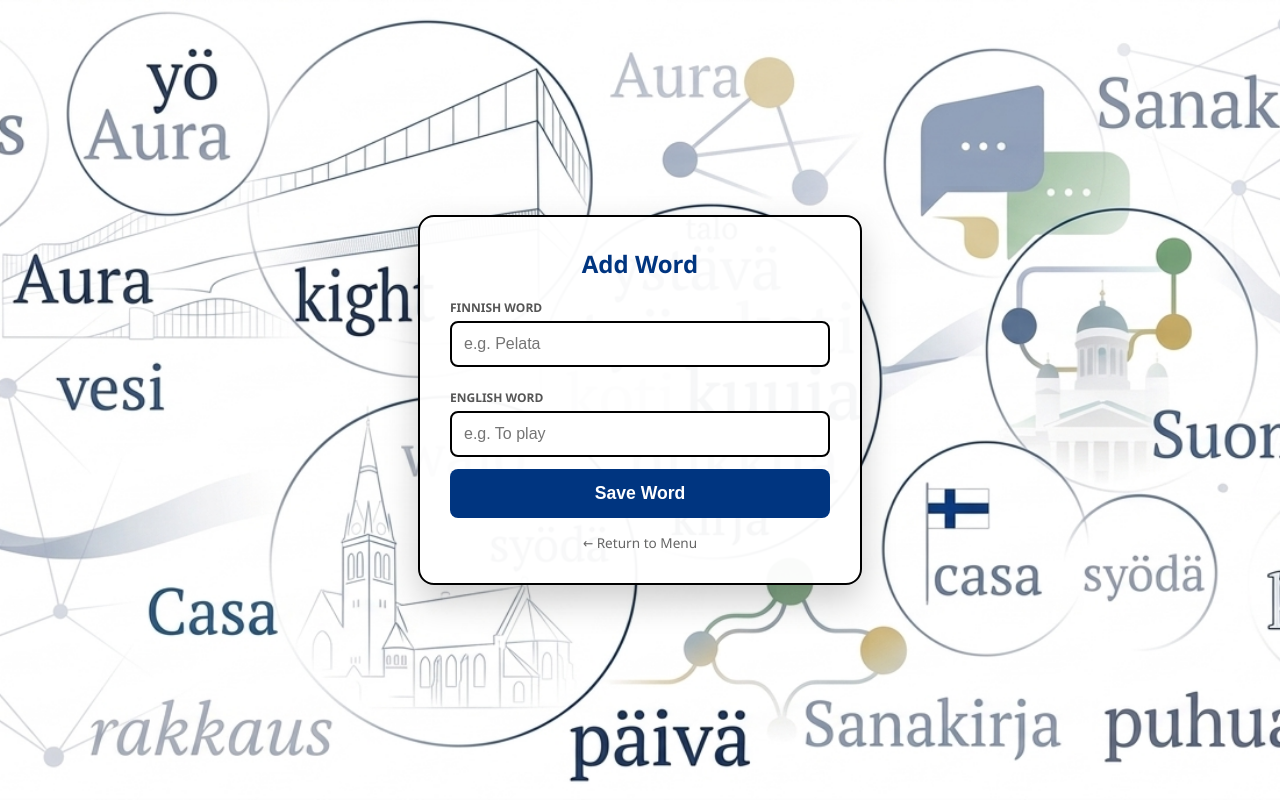
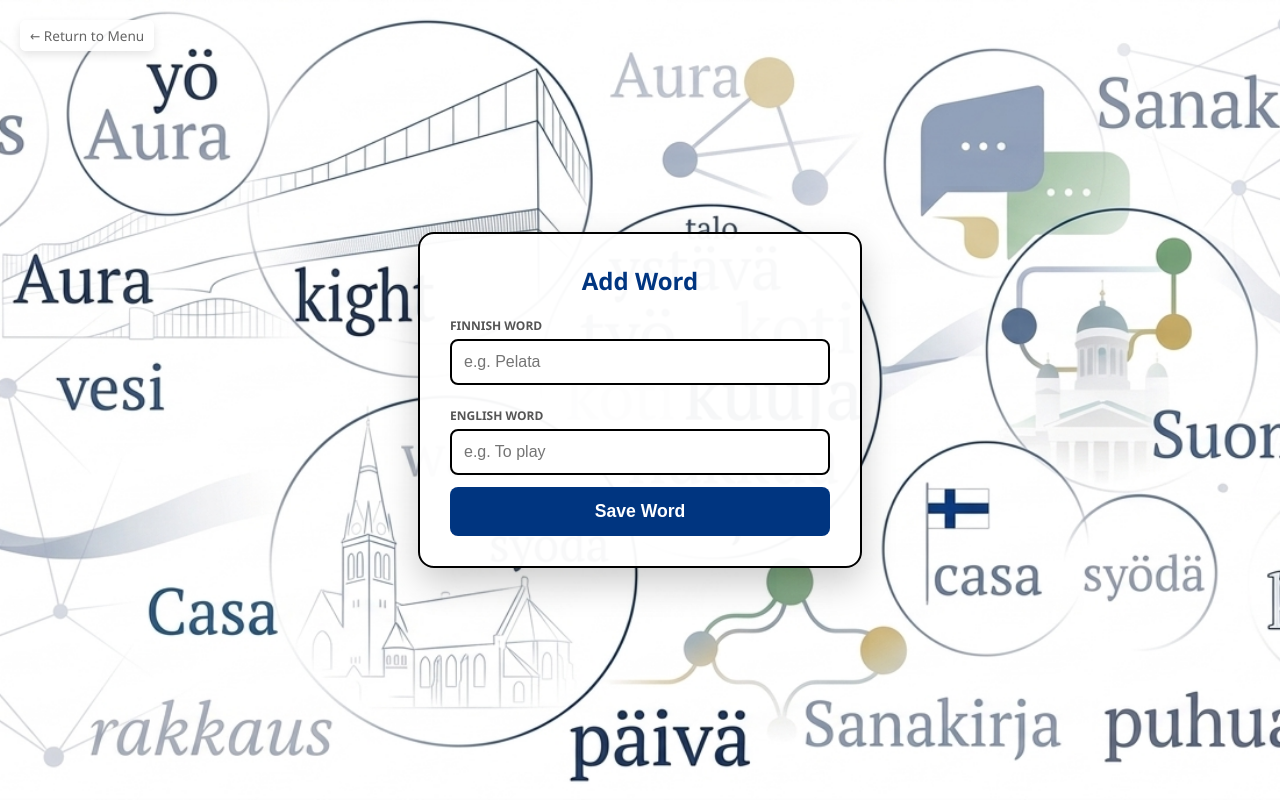
Before and after one commit to duongtri3007/Finnish_vocabulary_program, a Django app: page /add_words in a window 1280 px wide. Run offline with Django 5.2, Linux system fonts and the light colour scheme.

Commit message:
change position of return back button

```diff
--- a/frontend/templates/frontend/add_word.html
+++ b/frontend/templates/frontend/add_word.html
@@ -58,7 +58,25 @@
 
         button:hover { background: #00265a; }
 
-        .back-link { display: inline-block; margin-top: 15px; color: #666; text-decoration: none; font-size: 0.85rem; }
+        /* ===== BACK BUTTON  ===== */
+        .back-link {
+            position: fixed;
+            top: 20px;
+            left: 20px;
+
+            color: #666;
+            text-decoration: none;
+            font-size: 0.85rem;
+
+
+            background: rgba(255, 255, 255, 0.9);
+            padding: 6px 10px;
+            border-radius: 6px;
+
+            box-shadow: 0 4px 10px rgba(0,0,0,0.1);
+
+            transition: 0.2s;
+        }
     </style>
 </head>
 <body>
```
